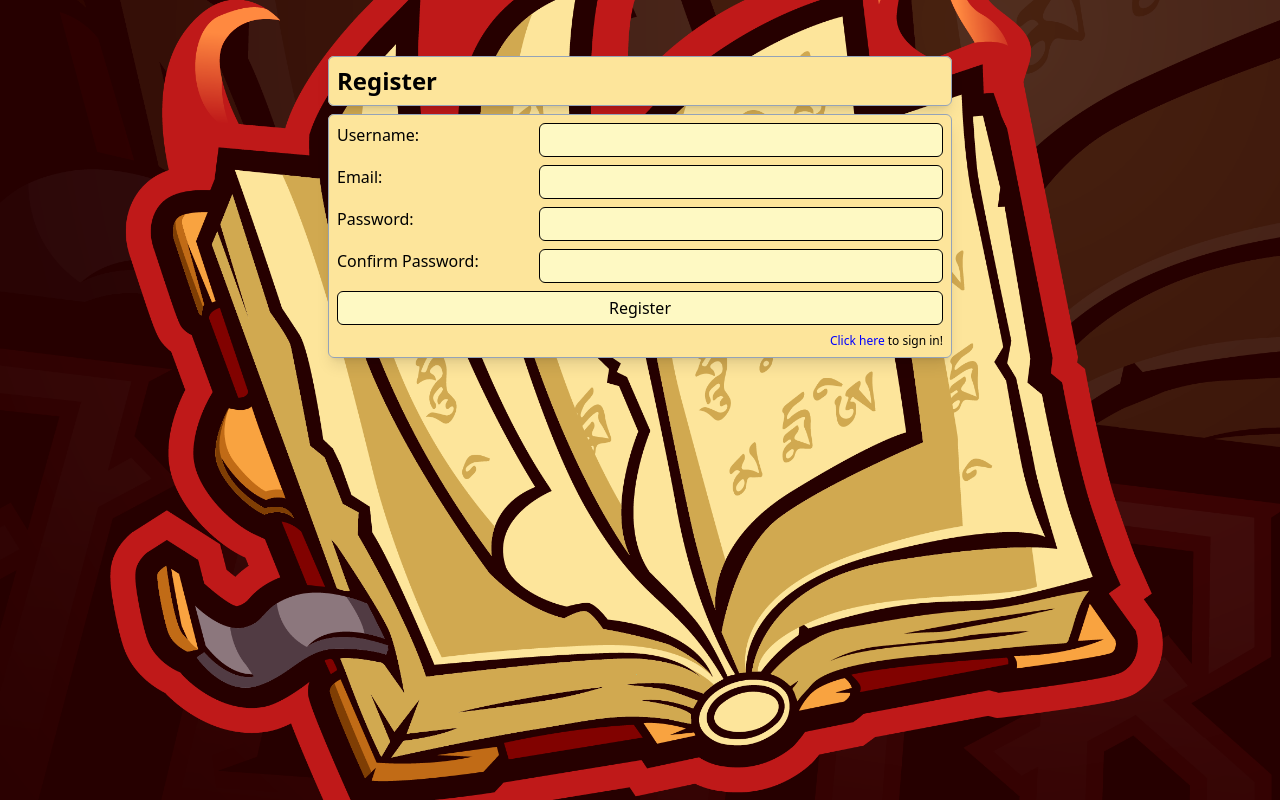
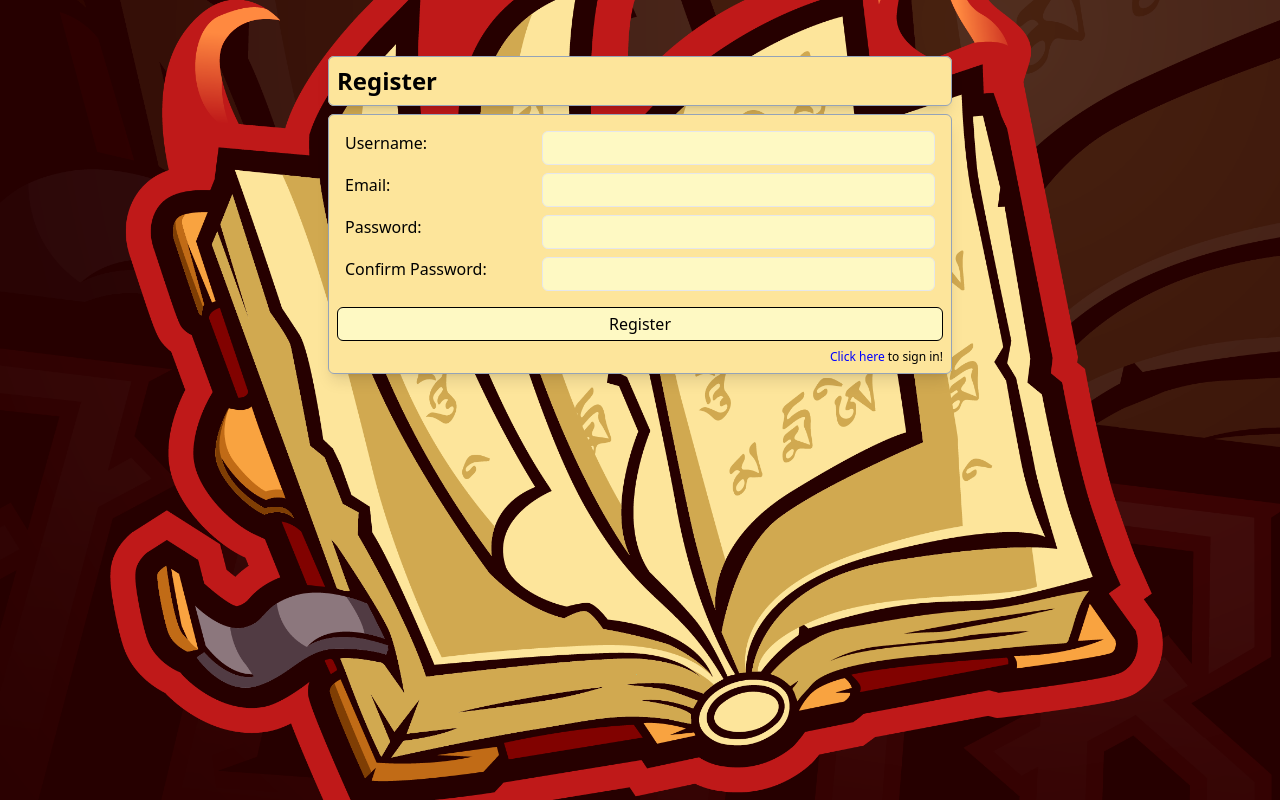
Before and after one commit to David-Ph/record-keeper-frontend, a React (Create React App) app: page /register in a window 1280 px wide. Built offline with nearby package versions, Linux system fonts and the light colour scheme.

Commit message:
Add validation and user feedback in register

```diff
--- a/src/App.js
+++ b/src/App.js
@@ -4,7 +4,7 @@ import Router from "./router/Router";
 
 function App() {
   return (
-    <div className="bg-logo-bg h-screen bg-cover bg-center bg-no-repeat">
+    <div className="bg-logo-bg min-h-screen h-full bg-cover bg-center bg-no-repeat">
       <Router />
     </div>
   );
--- a/src/components/Auth/Register.js
+++ b/src/components/Auth/Register.js
@@ -1,15 +1,24 @@
-import React, { useRef, Fragment } from "react";
+import React, { Fragment } from "react";
 import { Link } from "react-router-dom";
+
+import useInput from "../../hooks/useInput";
+import {
+  usernameValidator,
+  passwordValidator,
+  confirmPasswordValidator,
+  emailValidator,
+} from "../../helper/validators/AuthValidator";
 
 import Textbox from "../UI/Textbox/Textbox";
 import Input from "../UI/Input/Input";
 import Button from "../UI/Button/Button";
+import ErrorMessage from "../UI/Notifications/ErrorMessage";
 
 function Register() {
-  const usernameInputRef = useRef();
-  const emailInputRef = useRef();
-  const passwordInputRef = useRef();
-  const confirmPasswordInputRef = useRef();
+  const usernameStates = useInput(usernameValidator);
+  const emailStates = useInput(emailValidator);
+  const passwordStates = useInput(passwordValidator);
+  const confirmPasswordStates = useInput(confirmPasswordValidator);
 
   const registerHandler = (event) => {
     event.preventDefault();
@@ -25,41 +34,65 @@ function Register() {
           <form onSubmit={registerHandler}>
             <Input
               label="Username:"
-              ref={usernameInputRef}
+              isValid={usernameStates.validity.isValid}
+              onChange={usernameStates.valueChangeHandler}
+              onBlur={usernameStates.valueInputBlurHandler}
               input={{
                 id: "username",
                 type: "text",
                 minLength: "3",
                 maxLength: "25",
+                value: usernameStates.value,
               }}
             />
+            {usernameStates.hasError && (
+              <ErrorMessage message={usernameStates.validity.message} />
+            )}
             <Input
               label="Email:"
-              ref={emailInputRef}
+              isValid={emailStates.validity.isValid}
+              onChange={emailStates.valueChangeHandler}
+              onBlur={emailStates.valueInputBlurHandler}
               input={{
                 id: "email",
                 type: "email",
                 minLength: "1",
+                value: emailStates.value,
               }}
             />
+            {emailStates.hasError && (
+              <ErrorMessage message={emailStates.validity.message} />
+            )}
             <Input
               label="Password:"
-              ref={passwordInputRef}
+              isValid={passwordStates.validity.isValid}
+              onChange={passwordStates.valueChangeHandler}
+              onBlur={passwordStates.valueInputBlurHandler}
               input={{
                 id: "password",
                 type: "password",
                 minLength: "6",
+                value: passwordStates.value,
               }}
             />
+            {passwordStates.hasError && (
+              <ErrorMessage message={passwordStates.validity.message} />
+            )}
             <Input
               label="Confirm Password:"
-              ref={confirmPasswordInputRef}
+              isValid={confirmPasswordStates.validity.isValid}
+              onChange={confirmPasswordStates.valueChangeHandler}
+              onBlur={confirmPasswordStates.valueInputBlurHandler}
               input={{
                 id: "confirmPassword",
                 type: "password",
                 minLength: "6",
+                value: confirmPasswordStates.value,
               }}
             />
+            {confirmPasswordStates.hasError && (
+              <ErrorMessage message={confirmPasswordStates.validity.message} />
+            )}
             <Button type="submit">Register</Button>
           </form>
         </section>
--- a/src/components/UI/Button/Button.js
+++ b/src/components/UI/Button/Button.js
@@ -1,7 +1,9 @@
 function Button(props) {
   return (
     <button
-      className={`rounded-md border border-black px-2 py-1 box-border bg-yellow-100 ${props.width ? `w-${props.width}` : "w-full"} hover:bg-yellow-200`}
+      className={`rounded-md border border-black mt-2 px-2 py-1 box-border bg-yellow-100 ${
+        props.width ? `w-${props.width}` : "w-full"
+      } hover:bg-yellow-200`}
       onClick={props.onClick}
       type={props.type || "button"}
     >
--- a/src/components/UI/Input/Input.js
+++ b/src/components/UI/Input/Input.js
@@ -1,18 +1,19 @@
-import React, { forwardRef } from "react";
+import React from "react";
 
-const Input = forwardRef((props, ref) => {
+const Input = (props, ref) => {
   return (
-    <div className="flex justify-between mb-2 flex-col md:flex-row">
+    <div className="flex justify-between m-2 flex-col md:flex-row">
       <label htmlFor={props.input.id} className="md:w-1/3">
         {props.label}
       </label>
       <input
         {...props.input}
-        ref={ref}
-        className="bg-yellow-100 rounded-md border border-black w-full md:w-2/3 px-2 py-1 box-border"
+        onChange={props.onChange}
+        onBlur={props.onBlur}
+        className={`bg-yellow-100 rounded-md border w-full md:w-2/3 px-2 py-1 box-border focus:outline-teal-600 focus:scale-105 transition-all`}
       />
     </div>
   );
-});
+};
 
 export default Input;
--- /dev/null
+++ b/src/components/UI/Notifications/ErrorMessage.js
@@ -0,0 +1,11 @@
+import React from "react";
+
+function ErrorMessage(props) {
+  return (
+    <div className="border border-red-500 rounded-md p-1">
+      <p className="text-xs text-red-700">{props.message}</p>
+    </div>
+  );
+}
+
+export default ErrorMessage;
--- a/src/helper/validators/AuthValidator.js
+++ b/src/helper/validators/AuthValidator.js
@@ -32,5 +32,7 @@ export const passwordValidator = (password = "") => {
 };
 
 export const confirmPasswordValidator = (password, confirmPassword) => {
-  return password === confirmPassword;
+  const isValid = password === confirmPassword;
+  const message = isValid ? "OK" : "Password does not match";
+  return { isValid, message };
 };
--- /dev/null
+++ b/src/hooks/useInput.js
@@ -0,0 +1,58 @@
+import { useReducer } from "react";
+
+const initialInputState = {
+  value: "",
+  isTouched: false,
+};
+
+const inputStateReducer = (state, action) => {
+  if (action.type === "BLUR") {
+    return { ...state, isTouched: true };
+  }
+
+  if (action.type === "CHANGE") {
+    return { ...state, value: action.value };
+  }
+
+  if (action.type === "RESET") {
+    return initialInputState;
+  }
+
+  return initialInputState;
+};
+
+function useInput(validationFn) {
+  const [inputState, inputDispatcher] = useReducer(
+    inputStateReducer,
+    initialInputState
+  );
+
+  const validity = validationFn(inputState.value); // {isValid: boolean, message: string}
+  const hasError = !validity.isValid && inputState.isTouched;
+
+  const valueChangeHandler = (event) => {
+    inputDispatcher({
+      type: "CHANGE",
+      value: event.target.value,
+    });
+  };
+
+  const valueInputBlurHandler = (event) => {
+    inputDispatcher({ type: "BLUR" });
+  };
+
+  const resetInput = () => {
+    inputDispatcher({ type: "RESET" });
+  };
+
+  return {
+    value: inputState.value,
+    validity,
+    hasError,
+    resetInput,
+    valueChangeHandler,
+    valueInputBlurHandler,
+  };
+}
+
+export default useInput;
--- a/src/pages/Auth/Auth.js
+++ b/src/pages/Auth/Auth.js
@@ -5,7 +5,7 @@ import Register from "../../components/Auth/Register";
 
 function Auth() {
   return (
-    <div className="mx-auto py-12 w-11/12 max-w-screen-sm">
+    <div className="mx-auto py-12 w-11/12 max-w-screen-sm transition-all">
       <Route path="/login">
         <Login />
       </Route>
```
